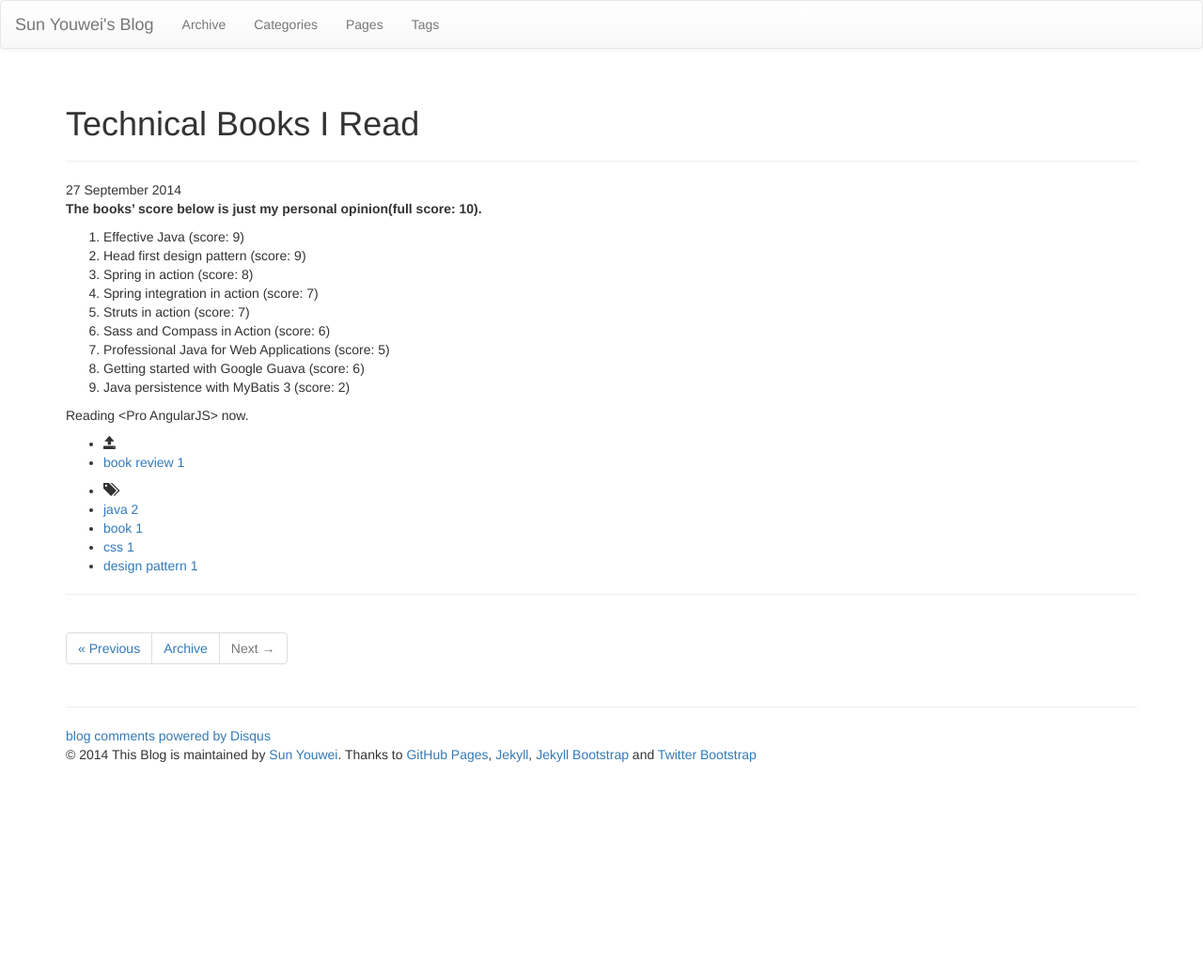
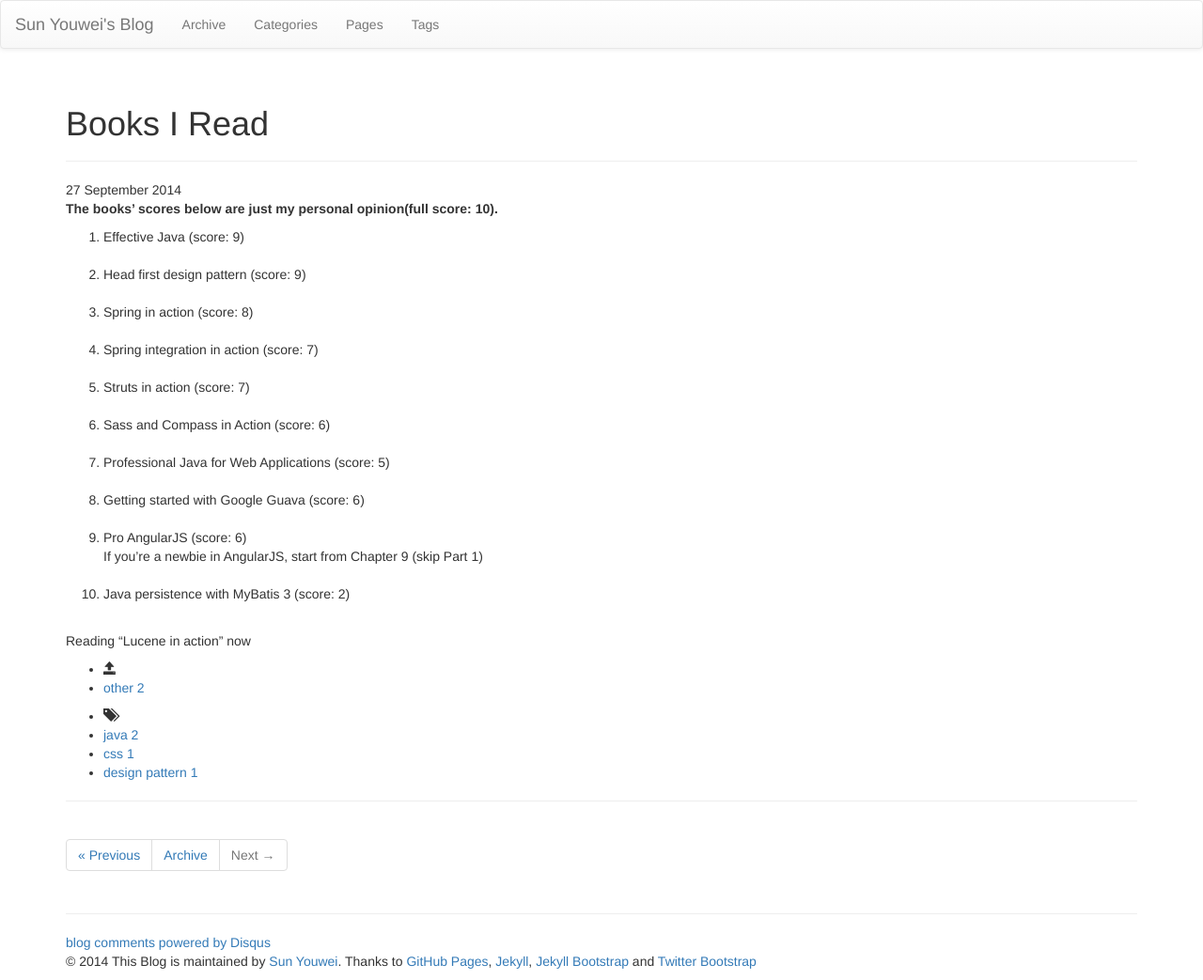
Before and after one commit to lovehq/blog, a Jekyll site: the page built from _posts/2014-09-27-books-I-read.md, in a window 1280 px wide. Shown: the whole page at 94% size. Built offline with Jekyll 4.4.1, drawn with Linux system fonts in a browser that asks for light colours; nearby versions of some CDN libraries; library files that are not in the unit come from our copies; comment, search, counter and statistics services are not loaded; before the commit the page ends 900 px from its top, so only the background shows below that.

Commit message:
edit content

```diff
--- a/_posts/2014-09-27-technical-books-I-read.md
+++ b/_posts/2014-09-27-books-I-read.md
@@ -1,30 +1,42 @@
 ---
 layout: post
-category : book review
+category : other
 tagline: ""
-tags : [java, book, css, design pattern]
+tags : [java, css, design pattern]
 ---
 {% include JB/setup %}
 
-**The books' score below is just my personal opinion(full score: 10).**
+**The books' scores below are just my personal opinion(full score: 10).**
 
 1. Effective Java
 	(score: 9)
+	<br/><br/>
 1. Head first design pattern
 	(score: 9)
+	<br/><br/>
 1. Spring in action
 	(score: 8)
+	<br/><br/>
 1. Spring integration in action
 	(score: 7)
+	<br/><br/>
 1. Struts in action
 	(score: 7)
+	<br/><br/>
 1. Sass and Compass in Action
 	(score: 6)
+	<br/><br/>
 1. Professional Java for Web Applications
 	(score: 5)
+	<br/><br/>
 1. Getting started with Google Guava
 	(score: 6)
+	<br/><br/>
+1. Pro AngularJS
+	(score: 6)
+	<br/>If you're a newbie in AngularJS, start from Chapter 9 (skip Part 1)	<br/><br/>
 1. Java persistence with MyBatis 3
 	(score: 2)
+	<br/><br/>
 
-Reading \<Pro AngularJS\> now.
+Reading "Lucene in action" now
```
Also changed, not shown: _posts/2014-08-06-hello-world.md (+2 -2 lines), _posts/2014-09-01-automatic-resource-management-in-java-7.md (deleted, +0 -48 lines), _posts/2014-09-01-new-Java-features.md (added, +89 -0 lines).
